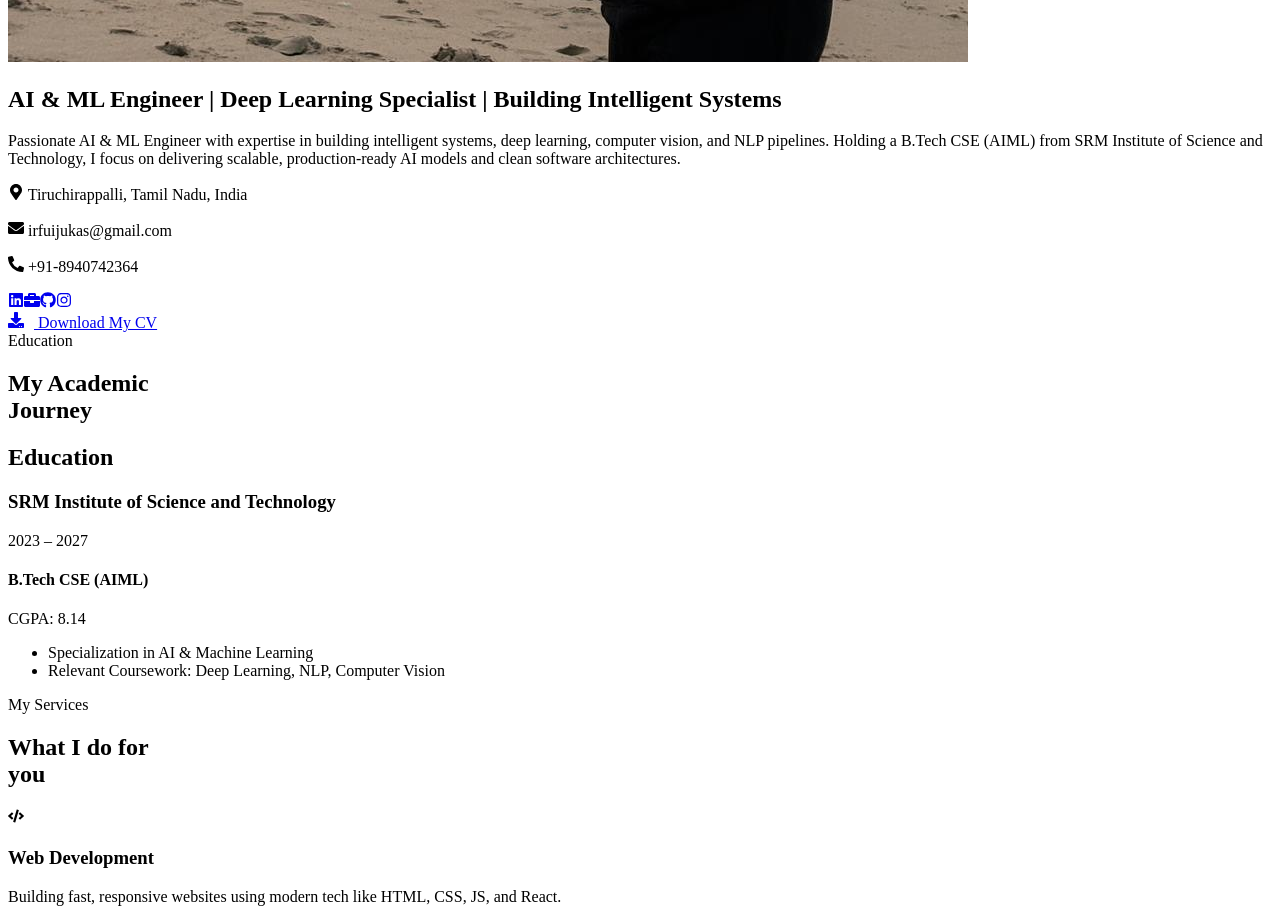
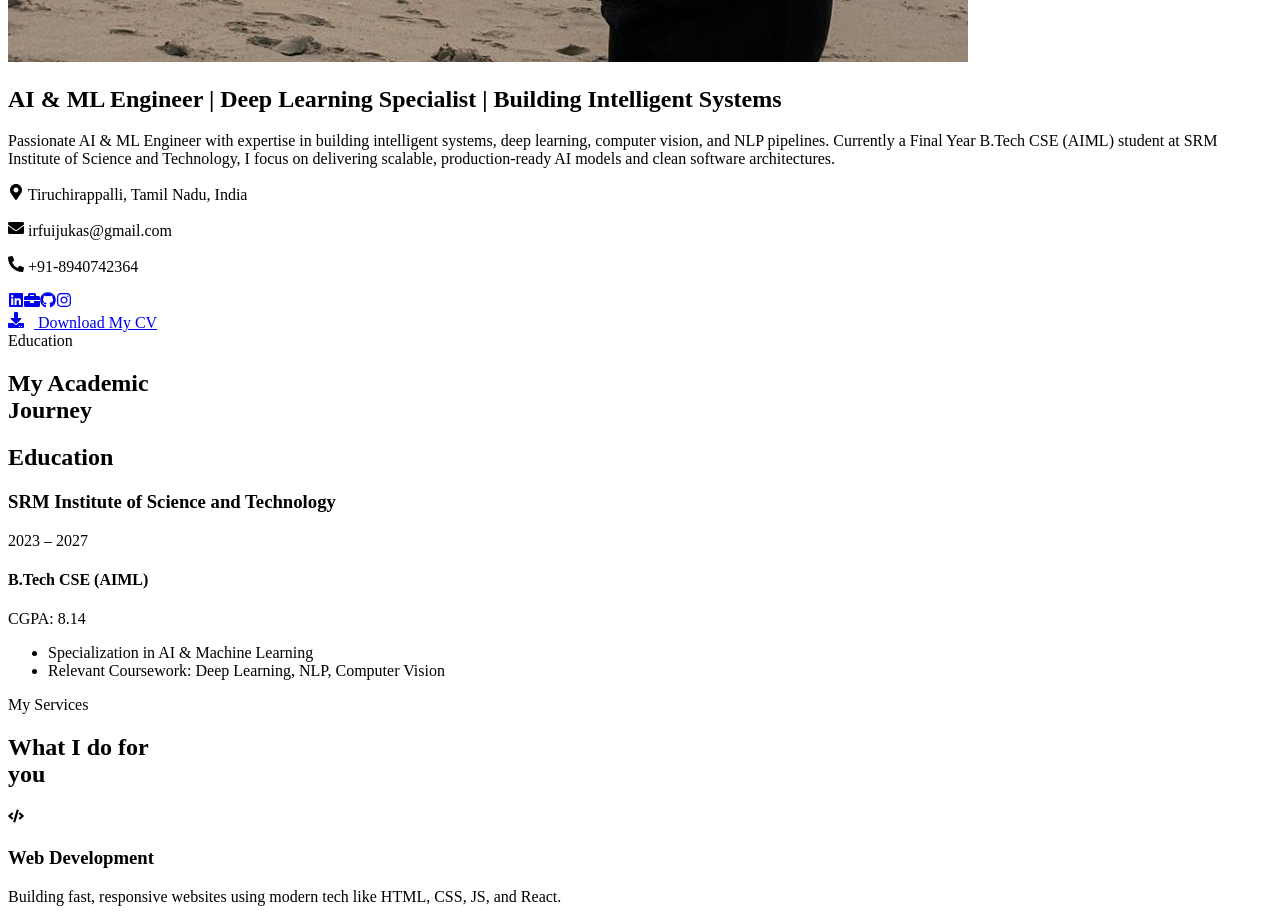
Before and after one commit to IrfanM-7/Portfoliox, a React (Vite) app: page / in a window 1280 px wide. Shown: the part 1520-2442 px from the top of the page. Built offline with nearby package versions, Linux system fonts and the light colour scheme; the HTML template or start-up script is replaced by a standard one; a web font is replaced by a local one.

Commit message:
Update profile to mention final year B.Tech student status

```diff
--- a/src/App.tsx
+++ b/src/App.tsx
@@ -400,7 +400,7 @@ const App: React.FC = () => {
                 </div>
                 <div className="hero-copy">
                   <h1 className="hero-main-title">AI & ML Engineer | Deep Learning Specialist | Building Intelligent Systems</h1>
-                  <p className="hero-description">Passionate AI & ML Engineer with expertise in building intelligent systems, deep learning, computer vision, and NLP pipelines. Holding a B.Tech CSE (AIML) from SRM Institute of Science and Technology, I focus on delivering scalable, production-ready AI models and clean software architectures.</p>
+                  <p className="hero-description">Passionate AI & ML Engineer with expertise in building intelligent systems, deep learning, computer vision, and NLP pipelines. Currently a Final Year B.Tech CSE (AIML) student at SRM Institute of Science and Technology, I focus on delivering scalable, production-ready AI models and clean software architectures.</p>
 
                   <div className="hero-contact-list">
                     <p><FaMapMarkerAlt /> Tiruchirappalli, Tamil Nadu, India</p>
```
